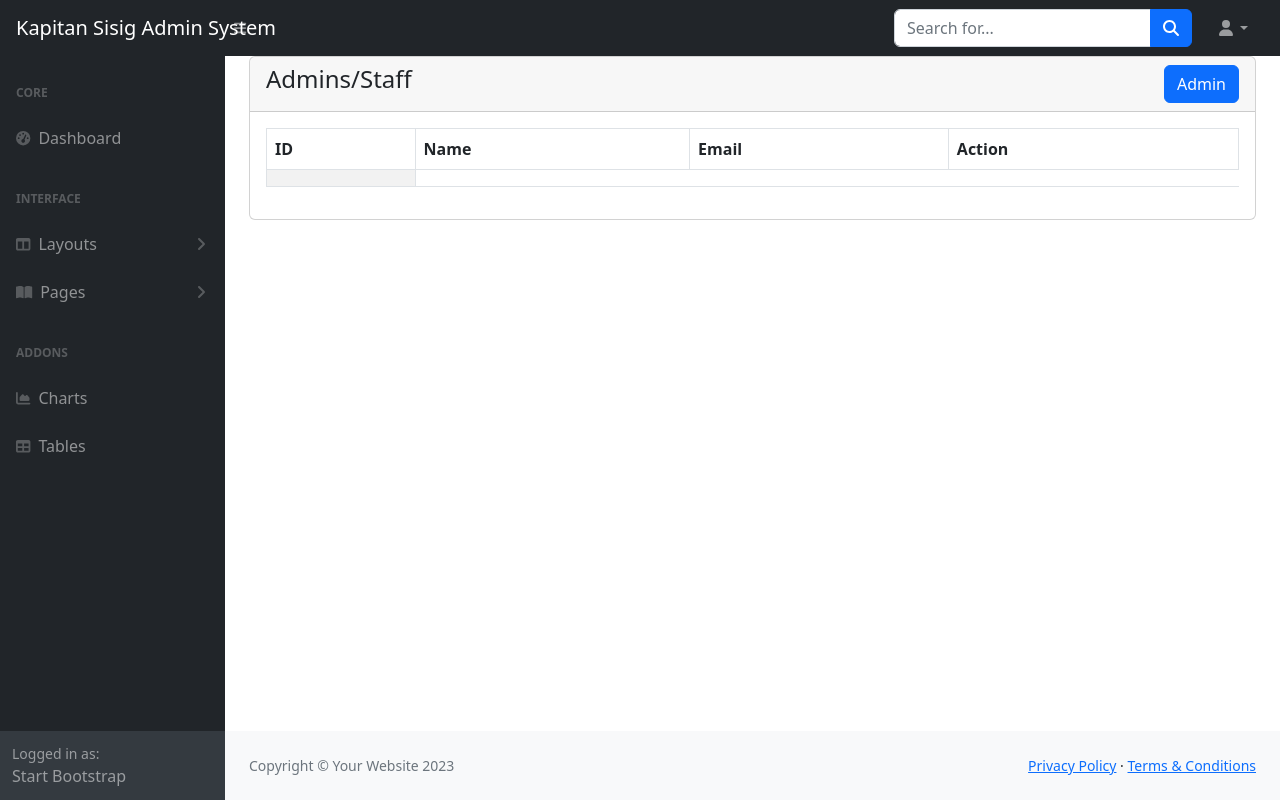
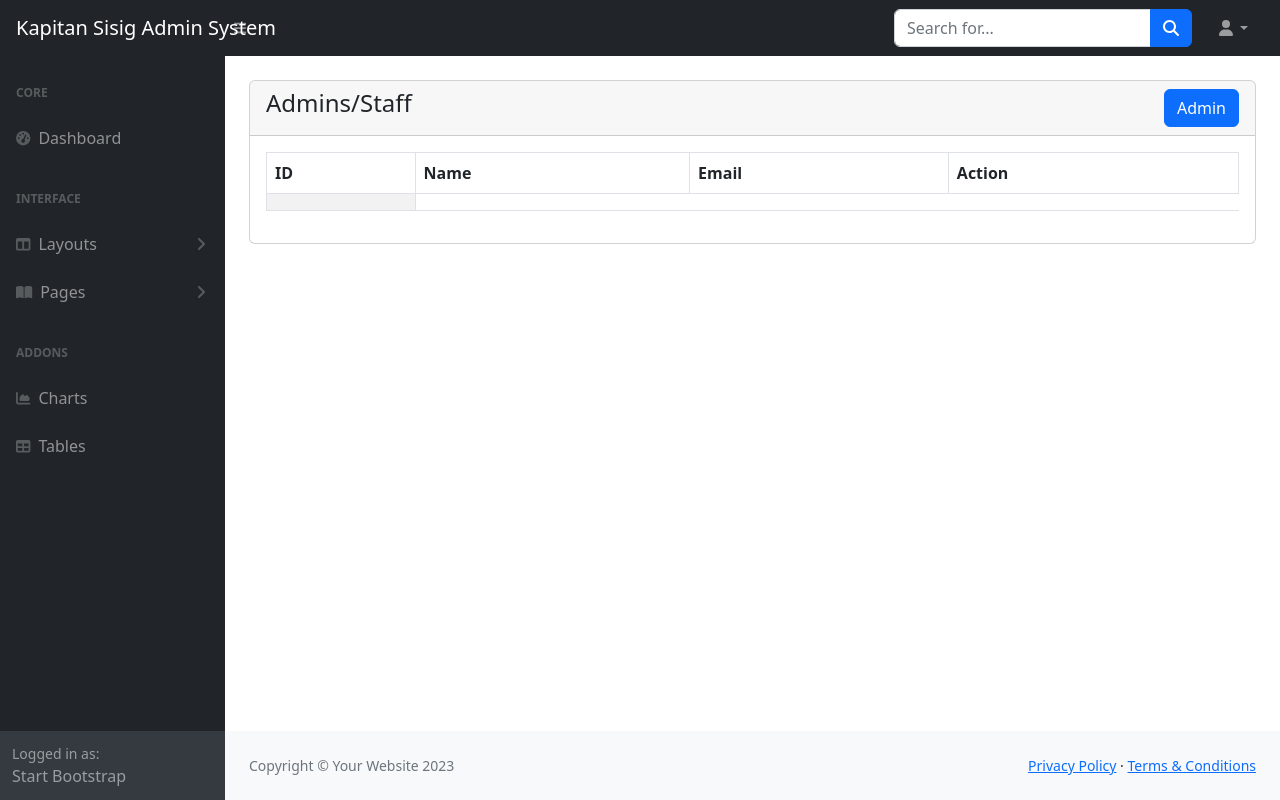
Before and after one commit to shil-mil/pos-system-php, a PHP site: page /admin/admins.php in a window 1280 px wide. Run offline with PHP 8.4, Linux system fonts and the light colour scheme; lists and menus that the app fills with data are empty; some libraries are stand-ins or nearby versions.

Commit message:
Add styles in classes in first div

```diff
--- a/admin/admins.php
+++ b/admin/admins.php
@@ -1,7 +1,7 @@
 <?php include('includes/header.php'); ?>
 
 <div class="container-fluid px-4">
-    <div class="card">
+    <div class="card mt-4 shadow-small">
         <div class="card-header">
             <h4 class="mb-0">Admins/Staff
                 <a href="admins-create.php" class = "btn btn-primary float-end">Admin</a>
```
